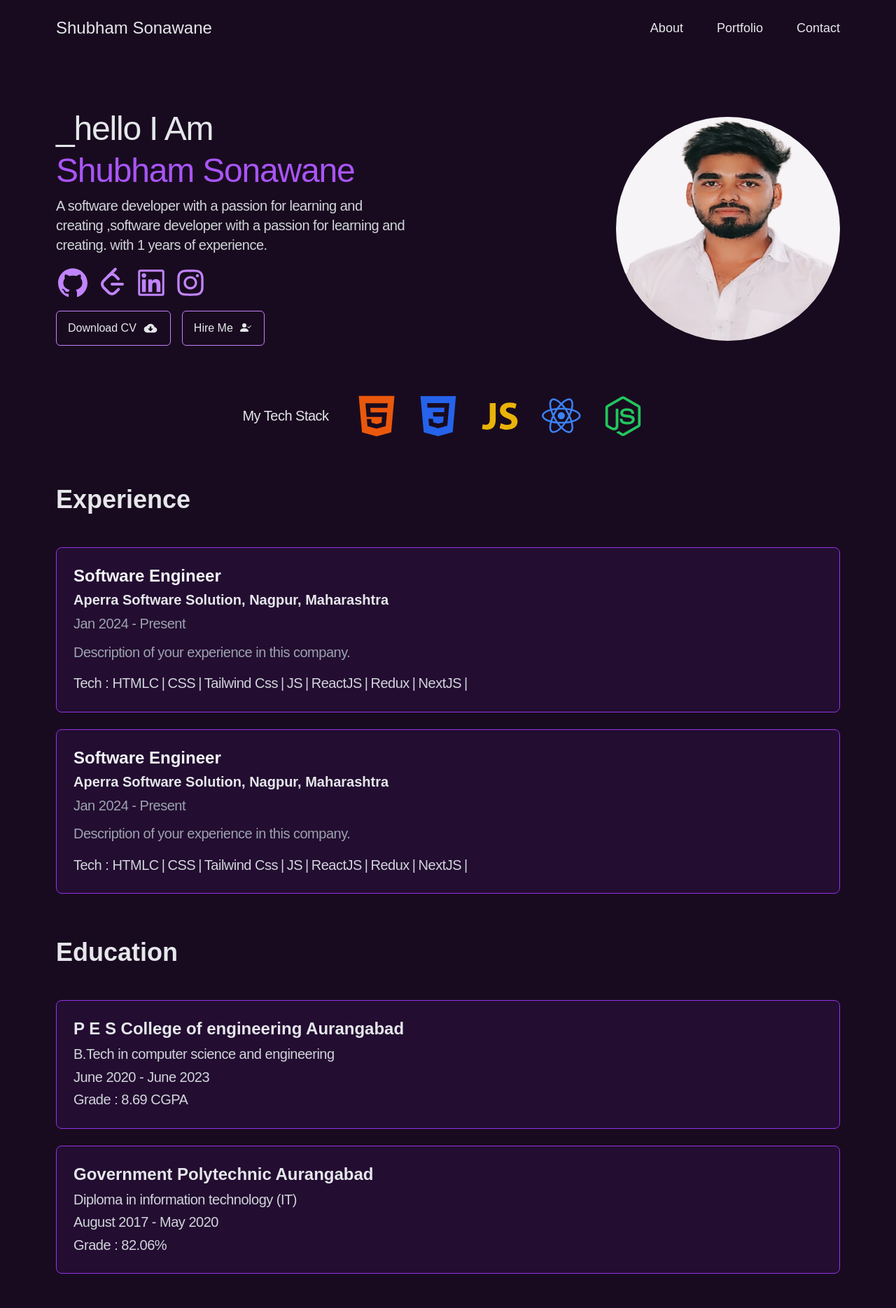
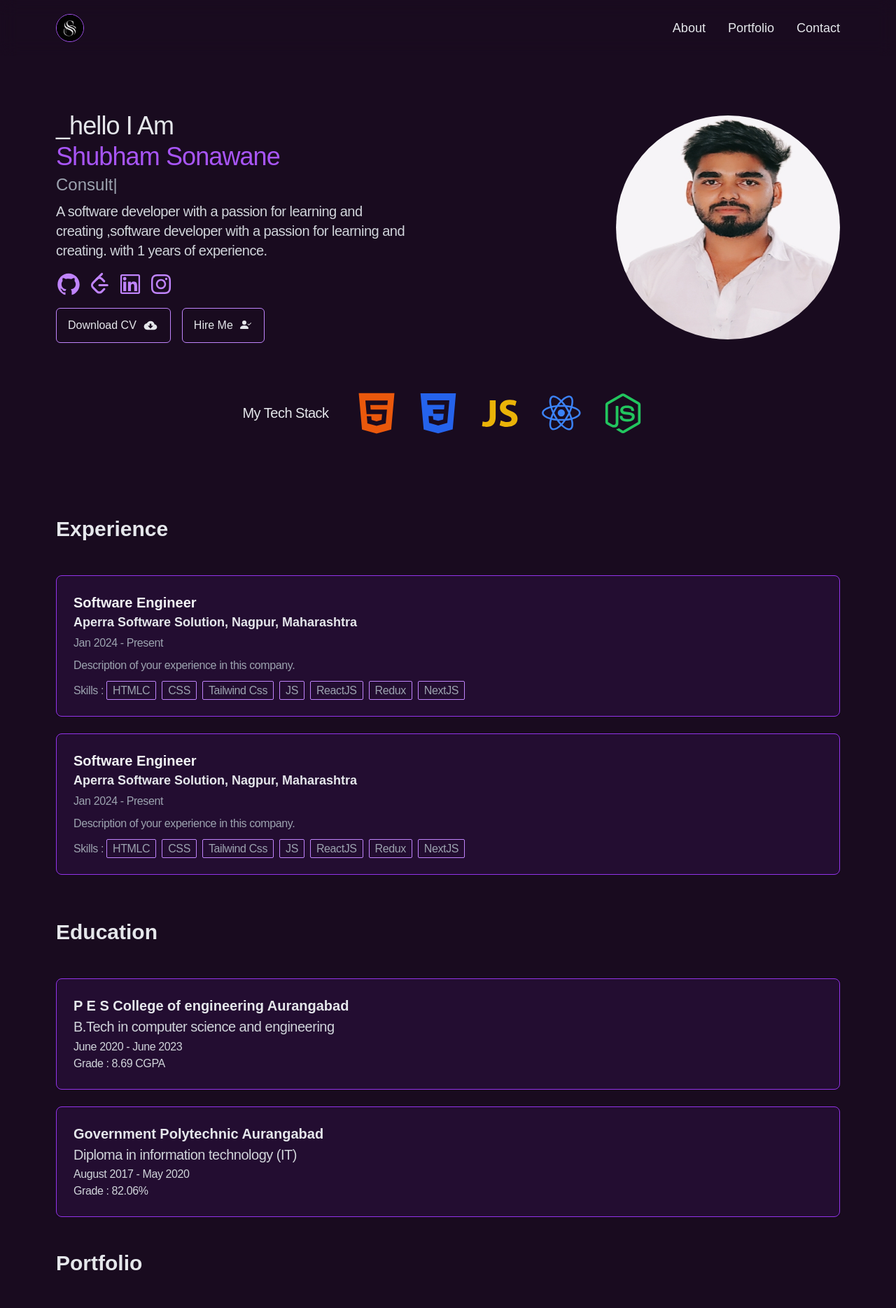
Before and after one commit to Sonawane-Shubham/animated-portfolio, a React (Vite) app: page / in a window 1280 px wide. Shown: the top 1869 px of the page at 70% size. Built offline with nearby package versions, Linux system fonts and the light colour scheme.

Commit message:
change font size

```diff
--- a/src/components/Education.tsx
+++ b/src/components/Education.tsx
@@ -6,22 +6,22 @@ const educations = [
     collegeName: "P E S College of engineering Aurangabad",
     degreeName: "B.Tech in computer science and engineering",
     period: "June 2020 - June 2023",
-    grade:"8.69 CGPA"
+    grade: "8.69 CGPA",
   },
   {
     collegeName: "Government Polytechnic Aurangabad",
     degreeName: "Diploma in information technology (IT)",
     period: "August 2017 - May 2020",
-    grade:"82.06%"
+    grade: "82.06%",
   },
 ];
 
 const Education = () => {
   return (
     <div className="max-w-[1200px] px-4 md:px-10 mx-auto">
-      <h1 className="text-4xl text-gray-200 text-center md:text-start font-bold mb-10 md:mb-12">
+      <h2 className="text-2xl md:text-3xl text-center md:text-start font-bold text-gray-200  mt-12 mb-10 md:mb-12">
         Education
-      </h1>
+      </h2>
       <motion.div className="w-full" initial="hidden" animate="visible">
         {educations.map((education, index) => (
           <Reveal>
@@ -34,12 +34,12 @@ const Education = () => {
               className=" w-full border border-purple-600 p-4 md:p-6 rounded-lg shadow-md
                     hover:shadow-xl transition-shadow duration-300 bg-purple-700/10"
             >
-              <h2 className="text-gray-200 text-2xl font-semibold mb-1">
+              <h2 className="text-gray-200 text-xl font-bold">
                 {education.collegeName}
               </h2>
               <p className="text-gray-300">{`${education.degreeName}`}</p>
-              <p className="text-gray-300">{education.period}</p>
-              <p className="text-gray-300">Grade : {education.grade}</p>
+              <p className="text-base text-gray-300">{education.period}</p>
+              <p className="text-base text-gray-300">Grade : {education.grade}</p>
             </motion.div>
           </Reveal>
         ))}
--- a/src/components/Experience.tsx
+++ b/src/components/Experience.tsx
@@ -22,9 +22,9 @@ const experiences = [
 const Experience = () => {
   return (
     <div className="max-w-[1200px] px-4 md:px-10 mx-auto">
-      <h1 className="text-4xl text-gray-200 text-center md:text-start font-bold  mb-12">
+      <h2 className="text-2xl md:text-3xl text-center md:text-start font-bold text-gray-200  mt-12 mb-10 md:mb-12">
         Experience
-      </h1>
+      </h2>
       <motion.div className="w-full mb-16" initial="hidden" animate="visible">
         {experiences.map((experience, index) => (
           <Reveal>
@@ -37,24 +37,22 @@ const Experience = () => {
               className=" w-full border border-purple-600 p-4 md:p-6 rounded-lg shadow-md
                     hover:shadow-xl transition-shadow duration-300 bg-purple-700/10"
             >
-              <h2 className="text-gray-100 text-2xl font-semibold mb-1">
+              <h2 className="text-gray-100 text-xl font-bold">
                 {experience.position}
               </h2>
-              <h2 className="text-gray-200 text-xl font-semibold mb-1">
+              <h2 className="text-gray-200 text-lg font-semibold mb-1">
                 {experience.company}
               </h2>
-              <p className="text-gray-400 mb-2">{experience.period}</p>
-              <p className="text-gray-400 mb-3">{experience.description}</p>
+              <p className="text-base text-gray-400 mb-2">{experience.period}</p>
+              <p className="text-base text-gray-400 mb-3">{experience.description}</p>
 
-              <p className="text-gray-400">
-                <span className="text-gray-300">Tech : </span>
+              <p className="text-base text-gray-400">
+                <span className="text-gray-400">Skills : </span>
                 {experience.tech.map((item: string, index: number) => (
-                  <>
-                    <span className="text-gray-300">{item}</span>
-                    {index < experience.tech.length && (
-                      <span className="text-gray-300 mx-1">|</span>
-                    )}
-                  </>
+
+                    <span key={index} className="text-gray-400 border border-purple-400 px-2 py-1 rounded-sm mr-2">{item}</span>
+
+
                 ))}
               </p>
             </motion.div>
--- a/src/components/Footer.tsx
+++ b/src/components/Footer.tsx
@@ -5,13 +5,20 @@ const Footer = () => {
     <footer className="max-w-[1200px] mx-auto">
       <div className="w-full px-4 md:px-10 py-6 flex flex-col md:flex-row items-center md:items-end md:justify-between text-sm md:text-lg mt-12">
         <div className="mb-3 md:mb-0">
-          <h3 className="text-xl sm:text-2xl md:text-3xl text-center md:text-start text-gray-200 font-semibold">
-            Shubham Sonawane
-          </h3>
+          <a
+            href="#"
+            className="text-2xl font-medium overflow-hidden flex items-center"
+          >
+            <img
+              src="/ss_logo.png"
+              alt="logo"
+              className="w-10 h-10 border border-purple-500 rounded-full"
+            />
+          </a>
         </div>
 
         <div className="">
-          <div className="flex justify-center md:justify-end flex-row gap-3 text-gray-400 text-3xl md:text-4xl mb-2">
+          <div className="flex justify-center md:justify-end flex-row gap-3 text-gray-400 text-3xl mb-2">
             <a href="#">
               <FaGithubSquare />
             </a>
@@ -25,7 +32,7 @@ const Footer = () => {
               <FaInstagram />
             </a>
           </div>
-          <p className=" text-lg md:text-xl text-gray-400 text-center md:text-start">
+          <p className=" text-lg text-gray-400 text-center md:text-start">
             copyright @ 2024 All Right Reserved
           </p>
         </div>
--- a/src/components/Hero.tsx
+++ b/src/components/Hero.tsx
@@ -1,4 +1,5 @@
 import profilepic from "../assets/profpic.jpg";
+import { TypeAnimation } from "react-type-animation";
 
 // import ShinyEffect from "./ShinyEffect";
 import {
@@ -45,7 +46,7 @@ const Hero = () => {
             whileInView={{ opacity: 1 }}
             viewport={{ once: true }}
             transition={{ duration: 1, delay: 0.5 }}
-            className="text-gray-200 md:text-5xl text-4xl font-medium tracking-tight mb-3 "
+            className="text-gray-200 md:text-4xl text-3xl font-medium tracking-tight mb-1"
           >
             _hello I Am
           </motion.p>
@@ -55,11 +56,11 @@ const Hero = () => {
             whileInView={{ opacity: 1 }}
             viewport={{ once: true }}
             transition={{ duration: 1, delay: 0.5 }}
-            className="text-purple-500 md:text-5xl text-4xl font-medium tracking-tight mb-3 "
+            className="text-purple-500 md:text-4xl text-3xl font-medium tracking-tight mb-1"
           >
             Shubham Sonawane
           </motion.p>
-          {/* <TypeAnimation
+          <TypeAnimation
             sequence={[
               "Fullstack Dev",
               1000,
@@ -70,15 +71,15 @@ const Hero = () => {
             ]}
             speed={50}
             repeat={Infinity}
-            className="font-bold text-gray-400 text-xl md:text-5xl italic- mb-4"
-          /> */}
+            className="font-medium text-gray-400 text-2xl "
+          />
 
           <motion.p
             initial={{ opacity: 0 }}
             whileInView={{ opacity: 1 }}
             viewport={{ once: true }}
             transition={{ duration: 1, delay: 1 }}
-            className=" text-center md:text-start text-gray-300 max-w-[300px] md:max-w-[500px] mx-auto  md:mx-0  md:text-xl text-lg mb-4"
+            className=" text-center md:text-start text-gray-300 max-w-[300px] md:max-w-[500px] mx-auto  md:mx-0  md:text-xl text-lg mb-4 mt-2"
           >
             A software developer with a passion for learning and creating
             ,software developer with a passion for learning and creating. with 1
@@ -92,7 +93,7 @@ const Hero = () => {
             transition={{ duration: 1, delay: 1.5 }}
             className="flex flex-col items-center md:items-start gap-y-4 my-4 md:mb-0"
           >
-            <div className="flex gap-2 flex-row text-4xl md:text-5xl text-purple-400 z-20">
+            <div className="flex gap-2 flex-row text-3xl md:text-4xl text-purple-400 z-20">
               <motion.a whileHover={{ scale: 1.2 }} href="#">
                 <AiOutlineGithub />
               </motion.a>
--- a/src/components/Navbar.tsx
+++ b/src/components/Navbar.tsx
@@ -37,11 +37,12 @@ const Navbar = () => {
         className="max-w-[1200px] mx-auto  flex  justify-between text-gray-200
         text-xl items-center px-4 md:px-10 h-20"
       >
-        <a href="#" className="text-2xl font-medium">
-          Shubham Sonawane
+        <a href="#" className="text-2xl font-medium overflow-hidden flex items-center">
+          <img src="/ss_logo.png" alt="logo" className="w-10 h-10 border border-purple-500 rounded-full"/>
+
         </a>
 
-        <ul className="text-lg hidden md:flex gap-12 z-10 cursor-pointer">
+        <ul className="text-lg hidden md:flex gap-8 z-10 cursor-pointer">
           <li>
             <Link to="skills" smooth={true} offset={50} duration={500}>
               About
--- a/src/components/Project.tsx
+++ b/src/components/Project.tsx
@@ -142,7 +142,7 @@ const Project = () => {
   console.log(selectedProject);
   return (
     <div className="max-w-[1200px] mx-auto px-4 md:px-10 " id="portfolio">
-      <h2 className="text-3xl text-center md:text-start font-bold text-gray-200  mt-12 mb-10 md:mb-12">
+      <h2 className="text-2xl md:text-3xl text-center md:text-start font-bold text-gray-200  mt-12 mb-10 md:mb-12">
         Portfolio
       </h2>
       <div className="w-full  grid grid-cols-1 sm:grid-cols-2 lg:grid-cols-3 gap-6">
@@ -167,10 +167,10 @@ const Project = () => {
                   />
                 </div>
                 <div className="w-full  p-4 flex flex-col justify-center">
-                  <h3 className="text-2xl font-semibold text-gray-200 mb-4">
+                  <h3 className="text-xl font-semibold text-gray-200 mb-4">
                     {project.title}
                   </h3>
-                  <p className="text-base text-gray-300 mb-4">
+                  <p className="text-sm text-gray-300 mb-4">
                     {`${project?.description?.slice(0, 180)}
                     `}
                     <span
--- a/src/modals/ProjectDetailsModal.tsx
+++ b/src/modals/ProjectDetailsModal.tsx
@@ -44,7 +44,7 @@ const ProjectDetailsModal: React.FC<TPtojectDetailsModalProps> = ({
     >
       <div className="w-full">
         <div className="w-full flex items-center justify-between py-3 px-2 bg-purple-500 text-white">
-          <h2 className="text-xl md:text-2xl font-medium">
+          <h2 className="text-xl md:text-2xl font-bold">
             {projectData?.title}
           </h2>
           <button
@@ -77,7 +77,7 @@ const ProjectDetailsModal: React.FC<TPtojectDetailsModalProps> = ({
             )}
           </div>
           <div className="w-full  p-4 pt-0 flex flex-col justify-center">
-            <h3 className="text-2xl font-semibold text-gray-500 mb-2">
+            <h3 className="text-xl font-bold text-gray-500 mb-2">
               {projectData.title}
             </h3>
 
```
Also changed, not shown: public/ss_logo.png (added).
